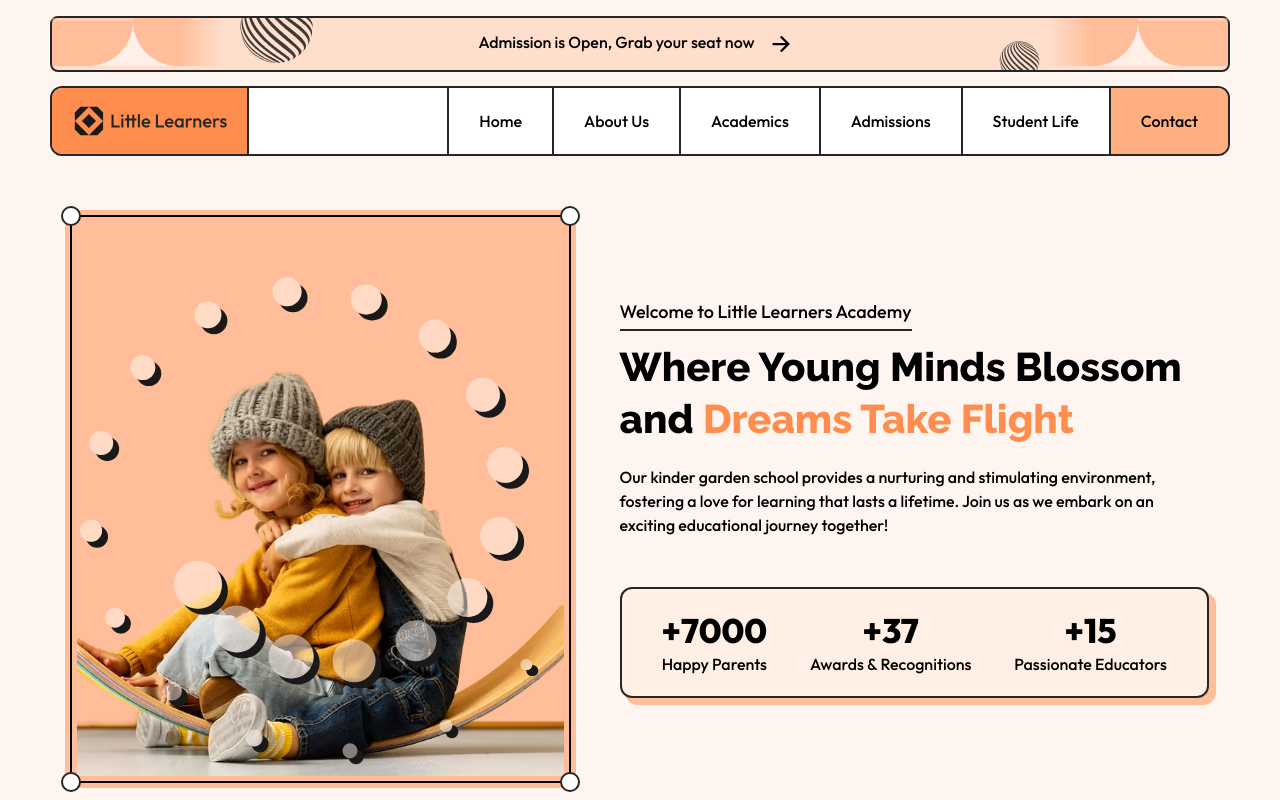
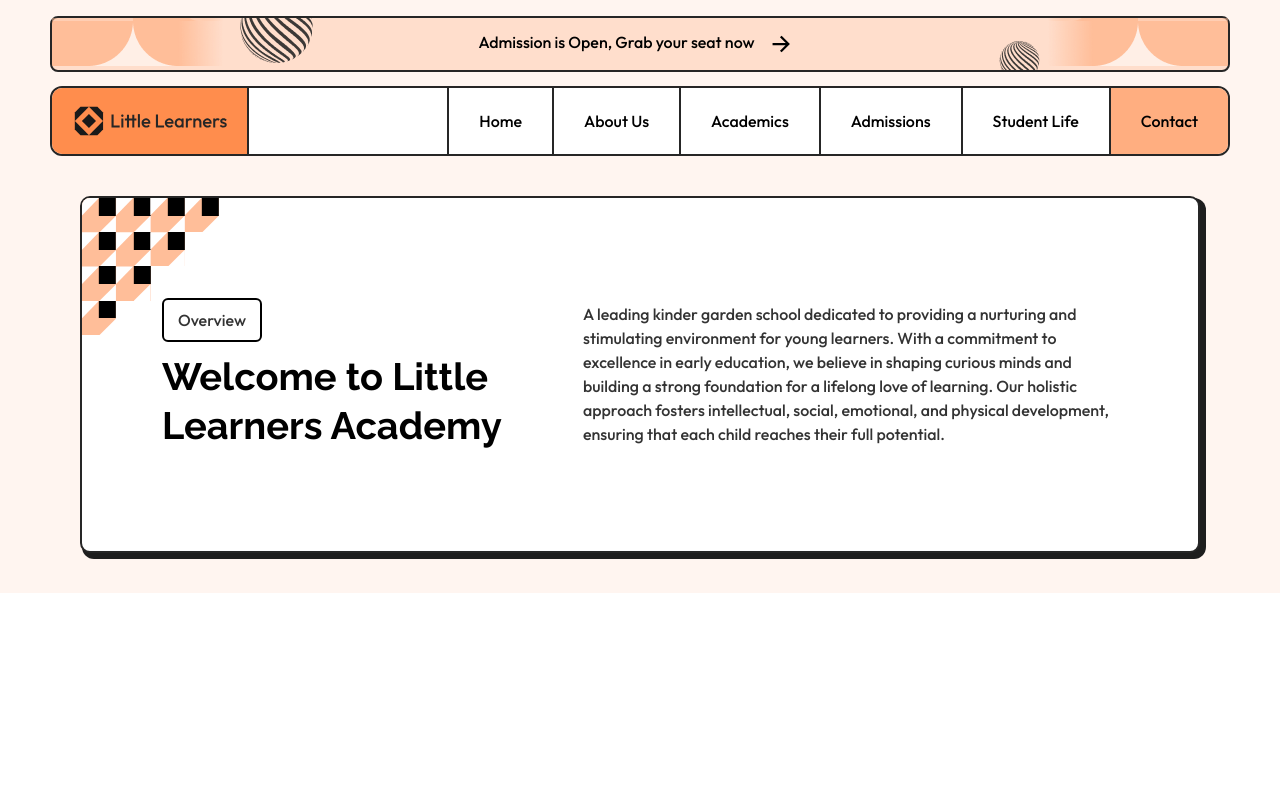
Before and after one commit to BsHeR4/academy-task3, a React (Vite) app: page / in a window 1280 px wide. Shown: the top 800 px of the page. Built offline with nearby package versions, Linux system fonts and the light colour scheme.

Commit message:
create IntroPage component

```diff
--- a/src/App.jsx
+++ b/src/App.jsx
@@ -1,12 +1,19 @@
 import './App.css'
 import Home from './pages/Home/Home'
-
+import AboutUs from './pages/AboutUs/AboutUs'
+import Banner from '../src/components/Banner/Banner'
+import Nav from '../src/components/Nav/Nav'
+import { pageData } from './../src/pages/Home/HomeData'
 
 function App() {
 
   return (
     <>
-      <Home />
+      <header>
+        <Banner text={'Admission is Open, Grab your seat now'} />
+        <Nav navItems={pageData.navItems} />
+      </header>
+      <AboutUs />
     </>
   )
 }
--- /dev/null
+++ b/src/components/IntroPage/IntroPage.jsx
@@ -0,0 +1,39 @@
+import styles from './IntroPage.module.css'
+import BaseCard from './../BaseCard/BaseCard'
+import Container from './../Container/Container'
+import SectionBoxHeader from './../SectionBoxHeader/SectionBoxHeader'
+
+const Shape = () => (
+    <div className={styles.shape}>
+        <div className={styles.blackBox}></div>
+    </div>
+);
+
+const IntroPage = () => {
+    const layout = [4, 3, 2, 1];
+
+    return (
+        <div className={styles.IntroPage}>
+            <BaseCard className={styles.IntroPageCard}>
+                <div className={styles.shapeContainer}>
+                    {layout.map((numberOfShapes, rowIndex) => (
+                        <div key={rowIndex} className={styles.container}>
+                            {Array.from({ length: numberOfShapes }).map((_, shapeIndex) => (
+                                <Shape key={shapeIndex} />
+                            ))}
+                        </div>
+                    ))}
+                </div>
+                <Container className={styles.content}>
+                    <div className={styles.head}>
+                        <SectionBoxHeader>Overview</SectionBoxHeader>
+                        <h2>Welcome to Little Learners Academy</h2>
+                    </div>
+                    <p>A leading kinder garden school dedicated to providing a nurturing and stimulating environment for young learners. With a commitment to excellence in early education, we believe in shaping curious minds and building a strong foundation for a lifelong love of learning. Our holistic approach fosters intellectual, social, emotional, and physical development, ensuring that each child reaches their full potential.</p>
+                </Container>
+            </BaseCard>
+        </div>
+    )
+}
+
+export default IntroPage;
--- /dev/null
+++ b/src/components/IntroPage/IntroPage.module.css
@@ -0,0 +1,153 @@
+.IntroPageCard {
+    position: relative;
+    overflow: hidden;
+    padding: 150px 120px;
+}
+
+.IntroPage {
+    padding: 60px 50px;
+    background-color: rgba(255, 245, 240, 1);
+}
+
+.shape {
+    position: relative;
+    width: 50.01px;
+    height: 49.99px;
+    background-color: rgba(255, 190, 153, 1);
+}
+
+.shape::before {
+    position: absolute;
+    content: '';
+    left: 100%;
+    bottom: 0%;
+    transform: translate(-99%, 2%);
+    width: 50%;
+    height: 50%;
+    clip-path: polygon(100% 100%, 100% 0%, 0% 100%);
+    background-color: #fff;
+}
+
+.shape::after {
+    position: absolute;
+    content: '';
+    right: 100%;
+    transform: translate(99%, 0%);
+    width: 50%;
+    height: 51.5%;
+    clip-path: polygon(0% 100%, 0% 0%, 100% 0%);
+    background-color: #fff;
+}
+
+.blackBox {
+    position: absolute;
+    left: 100%;
+    transform: translateX(-100%);
+    width: 50%;
+    height: 51.5%;
+    background-color: #000;
+}
+
+.container {
+    display: flex;
+    width: min-content;
+}
+
+.shapeContainer {
+    position: absolute;
+    bottom: 100%;
+    right: 100%;
+    transform: translate(100%, 100%);
+    width: min-content;
+    height: min-content;
+}
+
+.content {
+    align-items: center;
+    gap: 50px;
+
+    h2 {
+        padding-top: 14px;
+        font-family: "Raleway", sans-serif;
+        font-weight: 700;
+        font-size: 48px;
+        line-height: 130%;
+    }
+
+    p {
+        font-weight: 500;
+        font-size: 20px;
+        line-height: 150%;
+        max-width: 765px;
+        color: rgba(51, 51, 51, 1);
+    }
+}
+
+@media screen and (min-width: 993px) and (max-width: 1919px) {
+    .IntroPageCard {
+        padding: 100px 80px;
+    }
+
+    .IntroPage {
+        padding: 40px 80px;
+    }
+
+    .shape {
+        width: 34.24px;
+        height: 34.26px;
+    }
+
+    .content {
+
+        h2 {
+            padding-top: 10px;
+            font-size: 38px;
+        }
+
+        p {
+            font-size: 16px;
+            max-width: 535px;
+        }
+    }
+}
+
+@media screen and (max-width: 992px) {
+
+    .IntroPageCard {
+        padding: 50px 30px;
+    }
+
+    .IntroPage {
+        padding: 40px 16px;
+        background-color: rgba(255, 245, 240, 1);
+    }
+
+    .content {
+        gap: 20px;
+        flex-direction: column;
+        align-items: center;
+        justify-content: center;
+        text-align: center;
+
+        h2 {
+            padding-top: 10px;
+            font-size: 28px;
+        }
+
+        p {
+            font-size: 16px;
+            max-width: 298px;
+        }
+    }
+
+    .head {
+        display: flex;
+        flex-direction: column;
+        align-items: center;
+    }
+
+    .shape {
+        width: 25px;
+        height: 25px;
+    }
+}
--- a/src/components/SectionBoxHeader/SectionBoxHeader.module.css
+++ b/src/components/SectionBoxHeader/SectionBoxHeader.module.css
@@ -3,6 +3,7 @@
     background-color: rgba(255, 255, 255, 1);
     border: 2px solid rgba(0, 0, 0, 1);
     border-radius: 8px;
+    width: fit-content;
 
     p {
         font-weight: 500;
--- /dev/null
+++ b/src/pages/AboutUs/AboutUs.jsx
@@ -0,0 +1,12 @@
+import IntroPage from '../../components/IntroPage/IntroPage'
+import styles from './AboutUs.module.css'
+
+const AboutUs = () => {
+    return (
+        <div>
+            <IntroPage></IntroPage>
+        </div>
+    )
+}
+
+export default AboutUs
--- a/src/pages/Home/Home.jsx
+++ b/src/pages/Home/Home.jsx
@@ -1,5 +1,3 @@
-import Banner from '../../components/Banner/Banner'
-import Nav from '../../components/Nav/Nav'
 import Hero from '../../components/Hero/Hero'
 import BenefitsSection from '../../components/BenefitsSection/BenefitsSection'
 import TestimonialsSection from '../../components/TestimonialsSection/TestimonialsSection'
@@ -13,8 +11,6 @@ const Home = () => {
     return (
         <>
             <header>
-                <Banner text={'Admission is Open, Grab your seat now'} />
-                <Nav navItems={pageData.navItems} />
                 <Hero heroData={pageData.hero} />
             </header>
             <main>
```
Also changed, not shown: src/pages/AboutUs/AboutUs.module.css (added).
